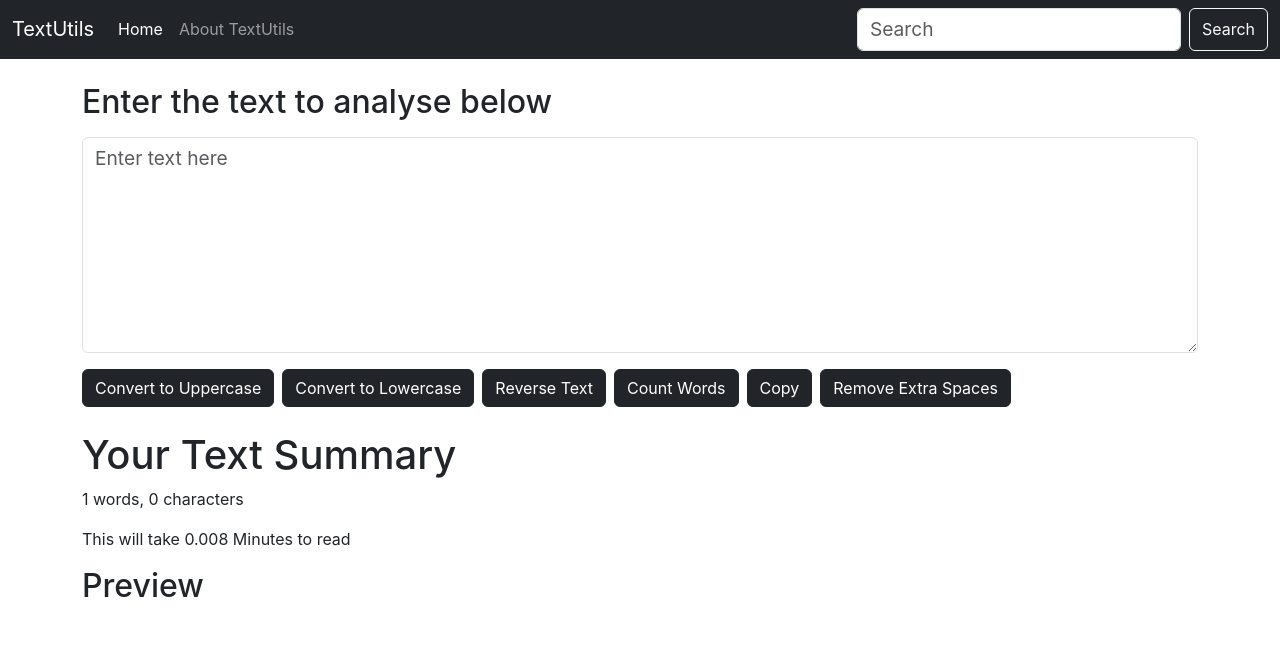
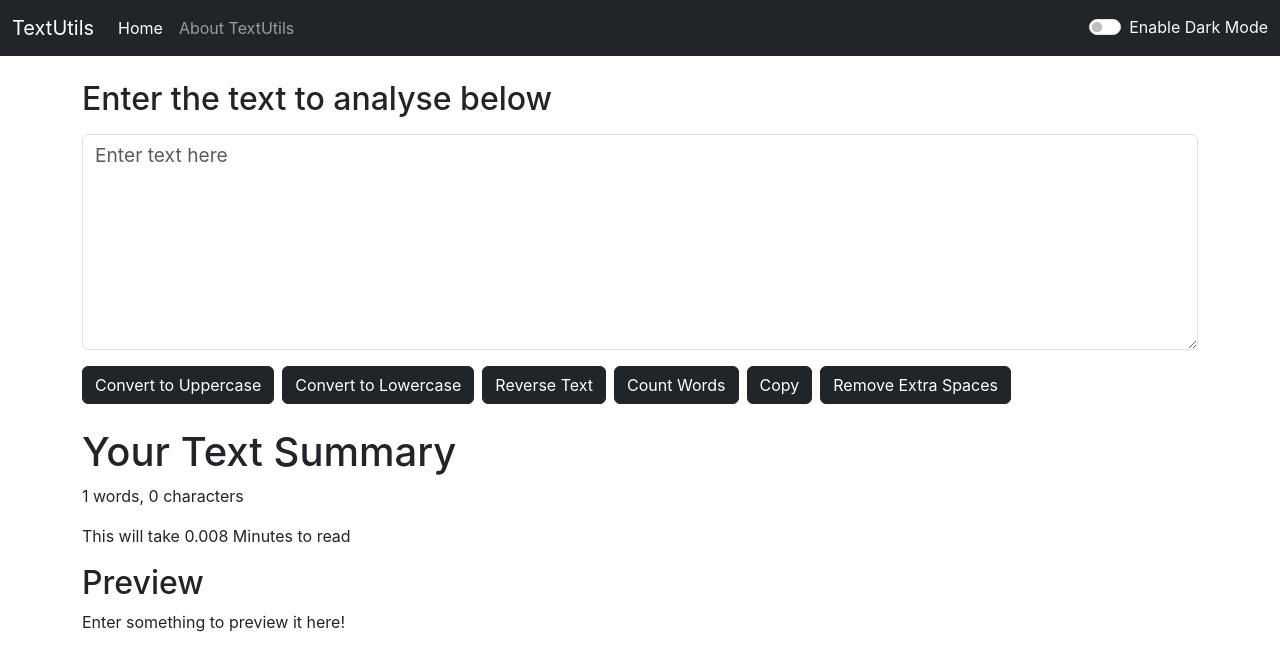
Before and after one commit to Mithil2603/textutils, a React (Create React App) app: page / in a window 1280 px wide. Shown: the top 670 px of the page. Built offline with nearby package versions, Linux system fonts and the light colour scheme.

Commit message:
dark mode added

```diff
--- a/src/App.js
+++ b/src/App.js
@@ -1,12 +1,28 @@
 import './App.css';
+import React, { useState } from 'react'
 import NavBar from './Components/NavBar';
 import TextForm from './Components/TextForm';
 // import About from './Components/About';
 
 function App() {
+
+  const [mode, setMode] = useState('light'); // Whether dark mode is enabled or not
+
+  const toggleMode = () =>{
+    if(mode === 'light'){
+      setMode('dark');
+      document.body.style.backgroundColor = '#121212';
+      document.body.style.color = 'white';
+    }
+    else{
+      setMode('light');
+      document.body.style.backgroundColor = 'white';
+      document.body.style.color = 'black';
+    }
+  }
   return (
     <>
-      <NavBar title="TextUtils" aboutText="About TextUtils"/>
+      <NavBar title="TextUtils" aboutText="About TextUtils" mode={mode} toggleMode={toggleMode}/>
       <TextForm heading="Enter the text to analyse below" />
       {/* <About></About> */}
     </>
--- a/src/Components/NavBar.js
+++ b/src/Components/NavBar.js
@@ -4,10 +4,11 @@ import PropTypes from 'prop-types'
 // props are shorthand of Properties
 
 // Here this will be displayed by default, sometimes we might forget that we have added props but did not passed props then this will be displayed instead
-export default function NavBar(props, {title = 'TextUtils',aboutText='About TextUtils' }) {
+export default function NavBar(props, { title = 'TextUtils', aboutText = 'About TextUtils' }) {
     return (
         <>
-            <nav className="navbar navbar-expand-lg bg-dark navbar-dark">
+            {/* <nav className={`navbar navbar-expand-lg bg-${props.mode} navbar-${props.mode}`}> */}
+            <nav className={`navbar navbar-expand-lg bg-dark navbar-dark`}>
                 <div className="container-fluid">
                     {/* Here instead of title you can also use {props.title} */}
                     <a className="navbar-brand" href="/">{title}</a>
@@ -24,10 +25,15 @@ export default function NavBar(props, {title = 'TextUtils',aboutText='About Text
                                 <a className="nav-link" href="/">{aboutText}</a>
                             </li>
                         </ul>
-                        <form className="d-flex" role="search">
+                        {/* <div className={`form-check form-switch text-${props.mode==='light'?'dark':'light'}`}> */}
+                        <div className={`form-check form-switch text-light`}>
+                            <input onClick={props.toggleMode} className="form-check-input" type="checkbox" role="switch" id="flexSwitchCheckDefault" />
+                            <label className="form-check-label" htmlFor="flexSwitchCheckDefault">Enable {props.mode==='dark'?'Light':'Dark'} Mode</label>
+                        </div>
+                        {/* <form className="d-flex" role="search">
                             <input className="form-control me-2" type="search" placeholder="Search" aria-label="Search" />
                             <button className="btn btn-outline-light" type="submit">Search</button>
-                        </form>
+                        </form> */}
                     </div>
                 </div>
             </nav>
--- a/src/Components/TextForm.js
+++ b/src/Components/TextForm.js
@@ -73,7 +73,7 @@ export default function TextForm(props) {
                 <p>{text.split(" ").length} words, {text.length} characters</p>
                 <p>This will take {0.008 * text.split(" ").length} Minutes to read</p>
                 <h2>Preview</h2>
-                <p>{text}</p>
+                <p>{text.length>0?text:"Enter something to preview it here!"}</p>
             </div>
         </>
     )
```
